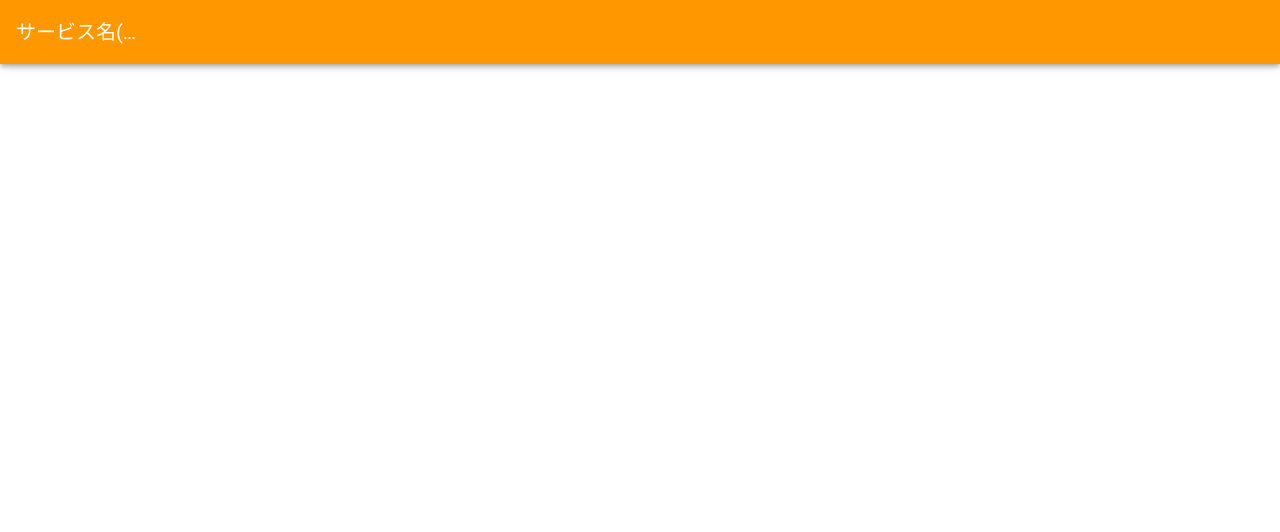
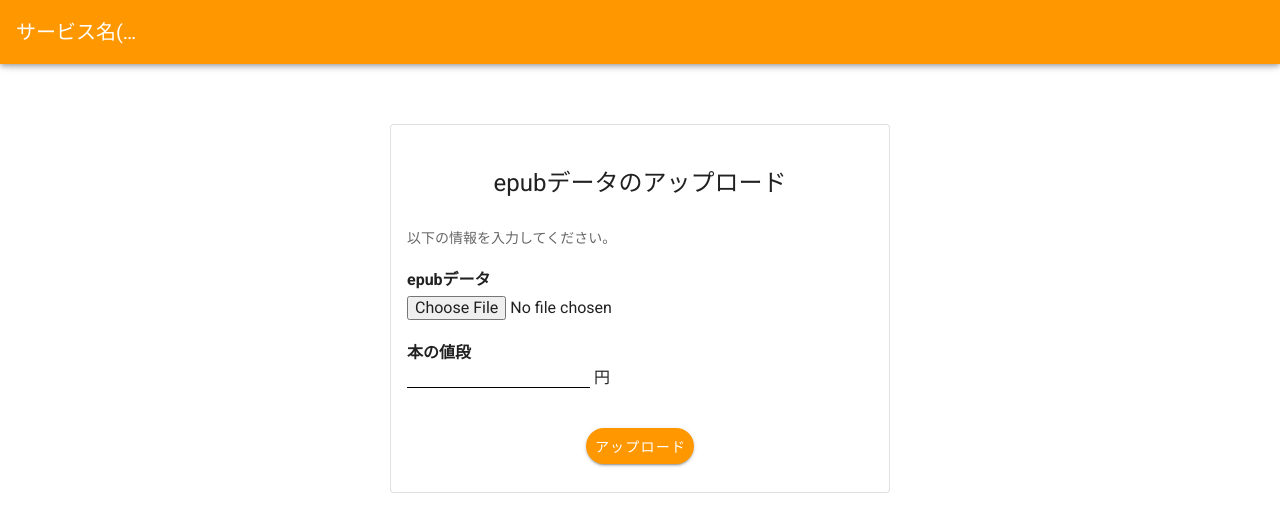
Before and after one commit to Hiraishi-Ryota/mediado-hack-2021-a, a Vue app in the folder src/frontend/: page / in a window 1280 px wide. Shown: the top 532 px of the page. Built offline with nearby package versions, Linux system fonts and the light colour scheme.

Commit message:
アップロード画面のUI作成

```diff
--- a/src/frontend/src/pages/UploadTop.vue
+++ b/src/frontend/src/pages/UploadTop.vue
@@ -1,6 +1,46 @@
 <template>
   <div>
     <Header :color="color"></Header>
+
+    <v-card
+      class="mx-auto mt-15"
+      max-width="500"
+      outlined
+    >
+      <v-list-item>
+        <v-list-item-content>
+          <v-list-item-title class="text-h5 my-8 text-center">
+            epubデータのアップロード
+          </v-list-item-title>
+          <v-list-item-subtitle>以下の情報を入力してください。</v-list-item-subtitle>
+        </v-list-item-content>
+      </v-list-item>
+
+      <v-list-item>
+        <v-list-item-content>
+          <label for="file" class="mb-2 font-weight-bold">epubデータ</label>
+          <input type="file" id="file">
+        </v-list-item-content>
+      </v-list-item>
+
+      <v-list-item>
+        <v-list-item-content>
+          <label for="price" class="mb-2 font-weight-bold">本の値段</label>
+          <span><input type="number" id="price"> 円</span>
+        </v-list-item-content>
+      </v-list-item>
+
+      <v-card-actions>
+        <v-btn
+          rounded
+          color="orange"
+          dark
+          class="mx-auto my-5"
+        >
+          アップロード
+        </v-btn>
+      </v-card-actions>
+    </v-card>
   </div>
 </template>
 
@@ -18,3 +58,9 @@ export default {
   }
 }
 </script>
+
+<style scoped>
+#price {
+  border-bottom: 1px solid #000;
+}
+</style>
```
